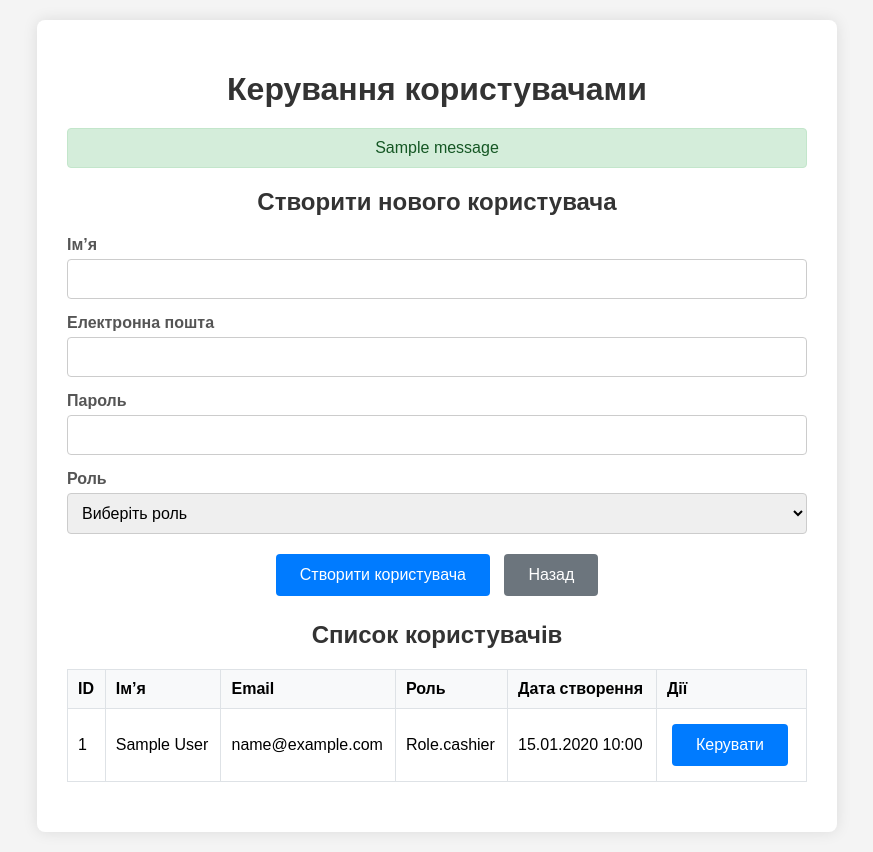
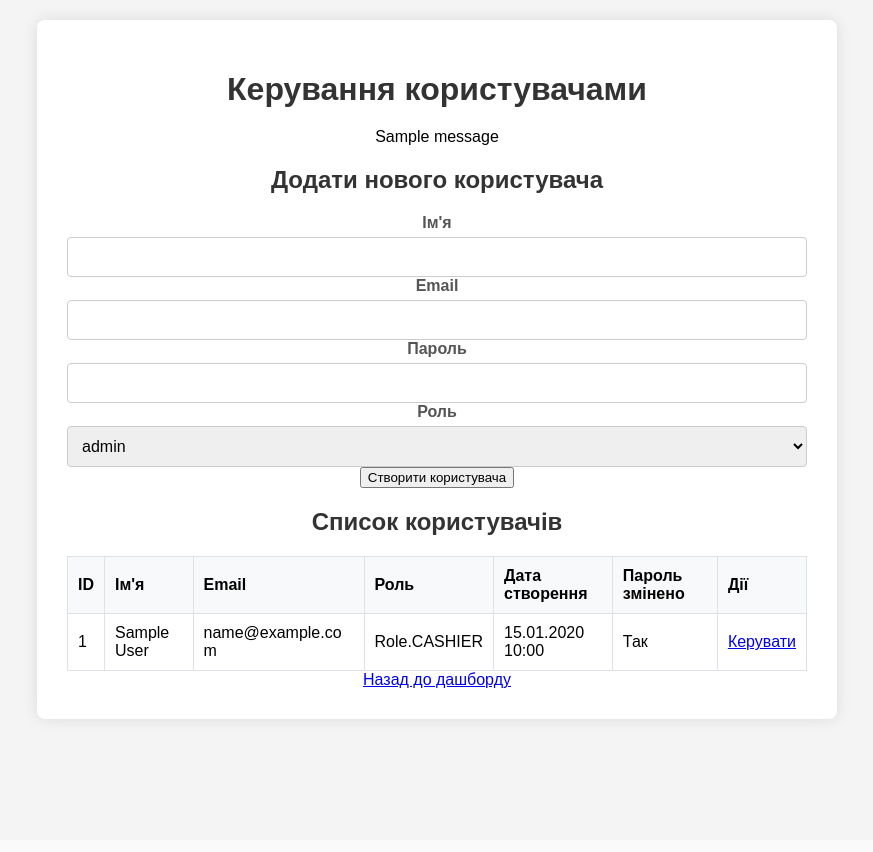
Before and after one commit to DmytroVoronkov/flask-air-commerce, a Flask app: template app/templates/users/manage_users.html in a window 1280 px wide. Shown: the whole page, without its empty margins (203-1076 px from the left). After the commit the page ends 724 px from the top, so only its background shows below. Run offline with Flask 3, Linux system fonts and the light colour scheme; tables that the repository leaves empty hold one stand-in row (values such as "Sample post"); the template is opened without the code that fills it: values that come from a table or form of the project are taken from there, most other values are stand-ins (such as "Sample title", 1, 10 or a date in 2020); one stand-in notice (Sample message) is shown.

Commit message:
+ password change after first login

```diff
--- a/app/app.py
+++ b/app/app.py
@@ -7,11 +7,11 @@
 import logging
 from utils import datetimeformat
 
-# Создание папки logs
+# Створення папки logs
 log_dir = os.path.join(os.path.dirname(__file__), 'logs')
 os.makedirs(log_dir, exist_ok=True)
 
-# Настройка логирования
+# Налаштування логування
 logging.basicConfig(
     level=logging.DEBUG,
     format='%(asctime)s - %(levelname)s - %(message)s',
@@ -22,7 +22,7 @@
 )
 logger = logging.getLogger(__name__)
 
-# Инициализация приложения
+# Ініціалізація програми
 app = Flask(__name__)
 app.config.from_object(Config)
 app.config['SECRET_KEY'] = 'your-flask-secret-key-please-change-this'
@@ -33,7 +33,7 @@
 app.config['JWT_COOKIE_SECURE'] = False
 app.config['JWT_ACCESS_COOKIE_PATH'] = '/'
 app.config['JWT_COOKIE_SAMESITE'] = 'Lax'
-app.config['JWT_ACCESS_TOKEN_EXPIRES'] = 1800  # Токен дійсний 30 хвилин (1800 секунд)
+app.config['JWT_ACCESS_TOKEN_EXPIRES'] = 1800 # Токен дійсний 30 хвилин
 jwt = JWTManager(app)
 
 # Обробник прострочених токенів
@@ -42,7 +42,7 @@
     logger.info("JWT token has expired, redirecting to login")
     flash('Ваша сесія закінчилася. Будь ласка, увійдіть знову.', 'error')
     response = redirect(url_for('web.login'))
-    response.delete_cookie('access_token')  # Видаляємо прострочений токен
+    response.delete_cookie('access_token') # Видаляємо прострочений токен
     return response
 
 # Обробник відсутності токена
@@ -51,17 +51,16 @@
     logger.info("No JWT token provided, redirecting to login")
     flash('Будь ласка, увійдіть для доступу до цієї сторінки.', 'error')
     response = redirect(url_for('web.login'))
-    response.delete_cookie('access_token')  # Видаляємо токен, якщо він є
+    response.delete_cookie('access_token') # Видаляємо токен, якщо він є
     return response
 
 # Реєстрація фільтра Jinja2 із utils.py
 app.jinja_env.filters['datetimeformat'] = datetimeformat
 logger.debug("Jinja2 filter 'datetimeformat' registered from utils.py")
 
-# Логирование инициализации ключей
-logger.debug("Инициализация Flask с SECRET_KEY и JWT_SECRET_KEY")
-logger.debug("Инициализация JWTManager с токенами в cookies (access_token) и headers")
-
+# Логування ініціалізації ключів
+logger.debug("Ініціалізація Flask з SECRET_KEY і JWT_SECRET_KEY")
+logger.debug("Ініціалізація JWTManager з токенами в cookies (access_token) і headers")
 db.init_app(app)
 
 # Імпорти blueprints після ініціалізації
@@ -71,30 +70,28 @@
 from routes.tickets import tickets_bp
 from routes.web import web_bp
 
-# Регистрация blueprints
+# Реєстрація blueprints
 app.register_blueprint(users_bp)
 app.register_blueprint(flights_bp)
 app.register_blueprint(tills_bp)
 app.register_blueprint(tickets_bp)
 app.register_blueprint(web_bp)
 
-# Базовые маршруты
+# Базові маршрути
 @app.route('/')
 def index():
-    logger.debug("Редирект с / на /login")
+    logger.debug("Редирект із / на /login")
     return redirect(url_for('web.login'))
 
 @app.route('/test-db')
 def test_db():
     try:
         db.session.execute(text('SELECT 1'))
-        logger.debug("Тест подключения к базе данных успешен")
+        logger.debug("Тест підключення до бази даних успішний")
         return jsonify({'message': 'Database connection successful'})
     except Exception as e:
-        logger.error(f"Ошибка подключения к базе данных: {e}")
+        logger.error(f"Помилка підключення до бази даних: {e}")
         return jsonify({'error': 'Database connection failed'}), 500
 
 if __name__ == '__main__':
-    with app.app_context():
-        db.create_all()  # Створюємо таблиці, якщо вони ще не створені
     app.run(host='0.0.0.0', port=8000, debug=True)
--- a/app/templates/users/manage_users.html
+++ b/app/templates/users/manage_users.html
@@ -117,83 +117,93 @@
         }
     </style>
 </head>
-<body>
-    <div class="container">
-        <h1>Керування користувачами</h1>
-
-        <!-- Повідомлення про помилки -->
+<body class="bg-gray-100">
+    <div class="container mx-auto max-w-4xl mt-10">
+        <h1 class="text-2xl font-bold mb-6">Керування користувачами</h1>
         {% with messages = get_flashed_messages(with_categories=true) %}
             {% if messages %}
-                <div class="flash-messages">
                 {% for category, message in messages %}
-                        <div class="flash-message flash-{{ category }}">{{ message }}</div>
+                    <div class="bg-{{ 'green' if category == 'success' else 'red' }}-100 border border-{{ 'green' if category == 'success' else 'red' }}-400 text-{{ 'green' if category == 'success' else 'red' }}-700 px-4 py-3 rounded relative mb-4" role="alert">
+                        {{ message }}
+                    </div>
                 {% endfor %}
-                </div>
             {% endif %}
         {% endwith %}
 
-        <!-- Форма для створення користувача -->
-        <h2>Створити нового користувача</h2>
-        <form method="POST">
-            <div class="form-group">
-                <label for="name">Ім’я</label>
-                <input type="text" id="name" name="name" required>
+        <div class="bg-white shadow-md rounded px-8 pt-6 pb-8 mb-4">
+            <h2 class="text-xl font-bold mb-4">Додати нового користувача</h2>
+            <form method="POST" action="{{ url_for('users.manage_users') }}">
+                <div class="mb-4">
+                    <label class="block text-gray-700 text-sm font-bold mb-2" for="name">
+                        Ім'я
+                    </label>
+                    <input class="shadow appearance-none border rounded w-full py-2 px-3 text-gray-700 leading-tight focus:outline-none focus:shadow-outline" id="name" name="name" type="text" required>
                 </div>
-            <div class="form-group">
-                <label for="email">Електронна пошта</label>
-                <input type="email" id="email" name="email" required>
+                <div class="mb-4">
+                    <label class="block text-gray-700 text-sm font-bold mb-2" for="email">
+                        Email
+                    </label>
+                    <input class="shadow appearance-none border rounded w-full py-2 px-3 text-gray-700 leading-tight focus:outline-none focus:shadow-outline" id="email" name="email" type="email" required>
                 </div>
-            <div class="form-group">
-                <label for="password">Пароль</label>
-                <input type="password" id="password" name="password" required>
+                <div class="mb-4">
+                    <label class="block text-gray-700 text-sm font-bold mb-2" for="password">
+                        Пароль
+                    </label>
+                    <input class="shadow appearance-none border rounded w-full py-2 px-3 text-gray-700 leading-tight focus:outline-none focus:shadow-outline" id="password" name="password" type="password" required>
                 </div>
-            <div class="form-group">
-                <label for="role">Роль</label>
-                <select id="role" name="role" required>
-                    <option value="" disabled selected>Виберіть роль</option>
+                <div class="mb-6">
+                    <label class="block text-gray-700 text-sm font-bold mb-2" for="role">
+                        Роль
+                    </label>
+                    <select class="shadow appearance-none border rounded w-full py-2 px-3 text-gray-700 leading-tight focus:outline-none focus:shadow-outline" id="role" name="role" required>
                         {% for role in roles %}
-                        <option value="{{ role }}">{{ role | title }}</option>
+                            <option value="{{ role }}">{{ role }}</option>
                         {% endfor %}
                     </select>
                 </div>
-            <button type="submit" class="btn btn-primary">Створити користувача</button>
-            <a href="{{ url_for('web.dashboard') }}" class="btn btn-secondary">Назад</a>
+                <button class="bg-blue-500 hover:bg-blue-700 text-white font-bold py-2 px-4 rounded focus:outline-none focus:shadow-outline" type="submit">
+                    Створити користувача
+                </button>
             </form>
+        </div>
 
-        <!-- Таблиця користувачів -->
-        {% if users %}
-            <h2>Список користувачів</h2>
-            <div class="table-container">
-                <table>
+        <div class="bg-white shadow-md rounded px-8 pt-6 pb-8 mb-4">
+            <h2 class="text-xl font-bold mb-4">Список користувачів</h2>
+            <table class="min-w-full bg-white">
                 <thead>
                     <tr>
-                            <th>ID</th>
-                            <th>Ім’я</th>
-                            <th>Email</th>
-                            <th>Роль</th>
-                            <th>Дата створення</th>
-                            <th>Дії</th>
+                        <th class="py-2">ID</th>
+                        <th class="py-2">Ім'я</th>
+                        <th class="py-2">Email</th>
+                        <th class="py-2">Роль</th>
+                        <th class="py-2">Дата створення</th>
+                        <th class="py-2">Пароль змінено</th>
+                        <th class="py-2">Дії</th>
                     </tr>
                 </thead>
                 <tbody>
                     {% for user in users %}
                     <tr>
-                                <td>{{ user.id }}</td>
-                                <td>{{ user.name }}</td>
-                                <td>{{ user.email }}</td>
-                                <td>{{ user.role | title }}</td>
-                                <td>{{ user.created_at | datetimeformat('%d.%m.%Y %H:%M') }}</td>
-                                <td>
-                                    <a href="{{ url_for('users.manage_user', user_id=user.id) }}" class="btn btn-primary">Керувати</a>
+                        <td class="border px-4 py-2">{{ user.id }}</td>
+                        <td class="border px-4 py-2">{{ user.name }}</td>
+                        <td class="border px-4 py-2">{{ user.email }}</td>
+                        <td class="border px-4 py-2">{{ user.role }}</td>
+                        <td class="border px-4 py-2">{{ user.created_at | datetimeformat }}</td>
+                        <td class="border px-4 py-2">{{ 'Так' if user.password_changed else 'Ні' }}</td>
+                        <td class="border px-4 py-2">
+                            <a href="{{ url_for('users.manage_user', user_id=user.id) }}" class="bg-blue-500 hover:bg-blue-700 text-white font-bold py-1 px-2 rounded">
+                                Керувати
+                            </a>
                         </td>
                     </tr>
                     {% endfor %}
                 </tbody>
             </table>
         </div>
-        {% else %}
-            <p>Немає користувачів для відображення.</p>
-        {% endif %}
+
+        <a href="{{ url_for('web.dashboard') }}" class="inline-block bg-gray-500 hover:bg-gray-700 text-white font-bold py-2 px-4 rounded">
+            Назад до дашборду
+        </a>
     </div>
 </body>
 </html>
```
Also changed, not shown: app/init_db.py (+28 -18 lines), app/migrations/versions/3672c4b7381d_test_migration.py (+38 -43 lines), app/models.py (+8 -12 lines), app/routes/users.py (+5 -15 lines), app/routes/web.py (+71 -20 lines), app/services/auth_service.py (+10 -27 lines), app/services/user_service.py (+75 -28 lines), app/templates/change_password.html (added, +51 -0 lines), 1 other file. Lines whose indentation alone changed are shown as unchanged.
